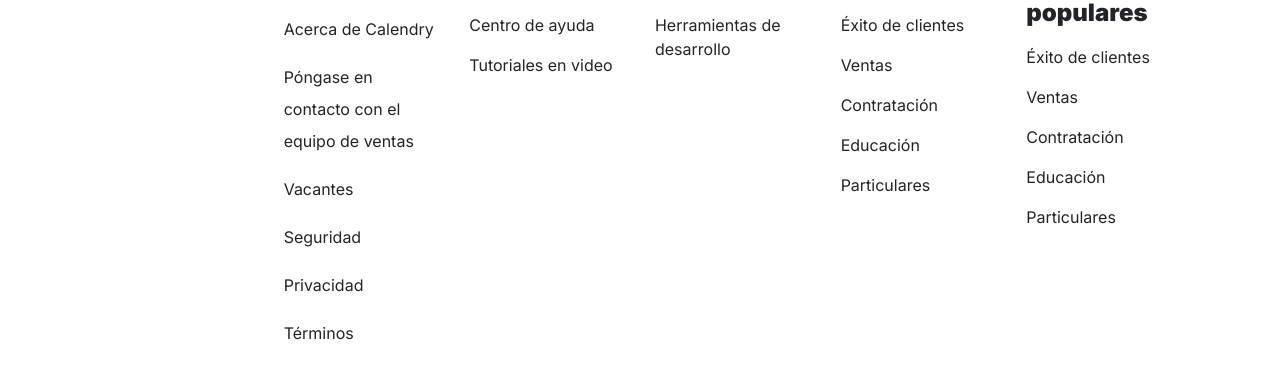
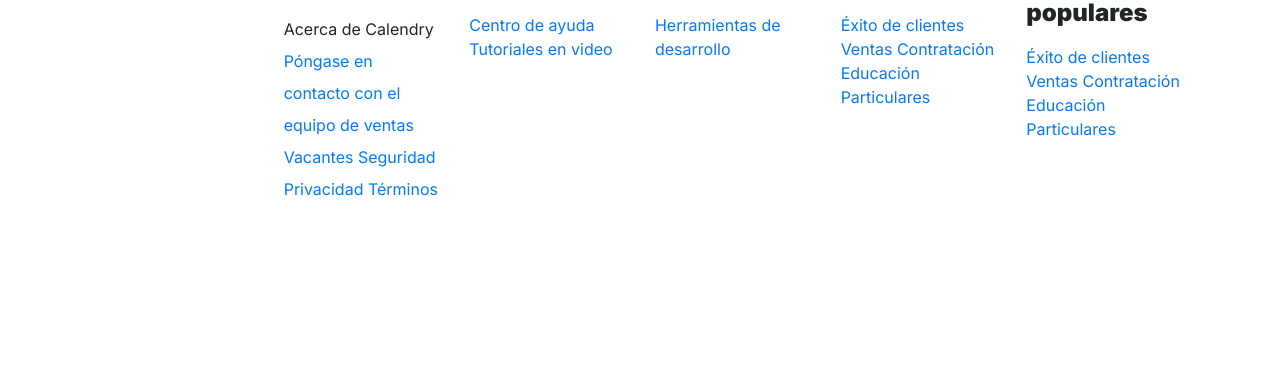
Before and after one commit to Maritza7395/Proyecto-Calel, a plain HTML site: page index.html in a window 1280 px wide. Shown: the part 6810-7189 px from the top of the page. After the commit the page ends 7143 px from the top, so only its background shows below. Drawn offline with nearby package versions, Linux system fonts and the light colour scheme.

Commit message:
se cambian links del footer por a href

```diff
--- a/index.html
+++ b/index.html
@@ -23,11 +23,11 @@
             </div>
             <div id="tabs" class="col-sm-9 tabs u-align-space">
                 <div class="content-one">
-                    <a href="#news">Particulares</a>
-                    <a href="#news">Equipos</a>
-                    <a href="#news">Producto</a>
-                    <a href="#news">Precios</a>
-                    <a href="#news">Recursos</a>
+                    <a href="#particulares">Particulares</a>
+                    <a href="#equipos">Equipos</a>
+                    <a href="#producto">Producto</a>
+                    <a href="#precios">Precios</a>
+                    <a href="#recursos">Recursos</a>
                 </div>
                 <div>
                     <a href="#login">Iniciar Sesión</a>
@@ -231,37 +231,37 @@
                 </div>
                 <div class="col-sm-2 u-txt-16">
                     <p class="u-txt-24">Acerca de</p>
-                    <p>Acerca de Calendry</p>
-                    <p>Póngase en contacto con el equipo de ventas</p>
-                    <p>Vacantes</p>
-                    <p>Seguridad</p>
-                    <p>Privacidad</p>
-                    <p>Términos</p>
+                    <a href="#contacto"></a>Acerca de Calendry</a>
+                    <a href="#contacto">Póngase en contacto con el equipo de ventas</a>
+                    <a href="#contacto">Vacantes</a>
+                    <a href="#contacto">Seguridad</a>
+                    <a href="#contacto">Privacidad</a>
+                    <a href="#contacto">Términos</a>
                 </div>
                 <div class="col-sm-2">
                     <p class="u-txt-24">Asistencia</p>
-                    <p>Centro de ayuda</p>
-                    <p>Tutoriales en video</p>
+                    <a href="#contacto">Centro de ayuda</a>
+                    <a href="#contacto">Tutoriales en video</a>
                 </div>
                 <div class="col-sm-2">
                     <p class="u-txt-24">Desarrolladores</p>
-                    <p>Herramientas de desarrollo</p>
+                    <a href="#contacto">Herramientas de desarrollo</a>
                 </div>
                 <div class="col-sm-2">
                     <p class="u-txt-24">Soluciones</p>
-                    <p>Éxito de clientes</p>
-                    <p>Ventas</p>
-                    <p>Contratación</p>
-                    <p>Educación</p>
-                    <p>Particulares</p>
+                    <a href="#contacto">Éxito de clientes</a>
+                    <a href="#contacto">Ventas</a>
+                    <a href="#contacto">Contratación</a>
+                    <a href="#contacto">Educación</a>
+                    <a href="#contacto">Particulares</a>
                 </div>
                 <div class="col-sm-2">
                     <p class="u-txt-24">Funciones populares</p>
-                    <p>Éxito de clientes</p>
-                    <p>Ventas</p>
-                    <p>Contratación</p>
-                    <p>Educación</p>
-                    <p>Particulares</p>
+                    <a href="#contacto">Éxito de clientes</a>
+                    <a href="#contacto">Ventas</a>
+                    <a href="#contacto">Contratación</a>
+                    <a href="#contacto">Educación</a>
+                    <a href="#contacto">Particulares</a>
                 </div>
             </div>
         </div>
```
